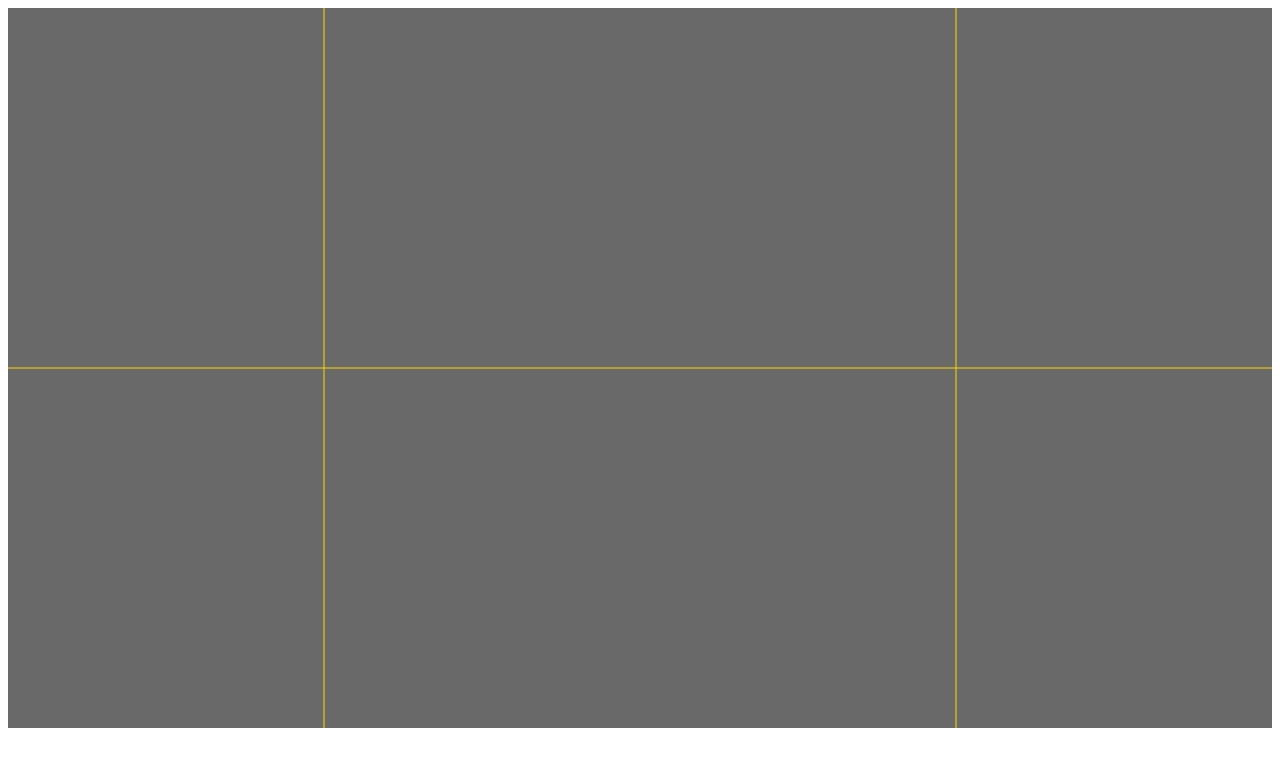
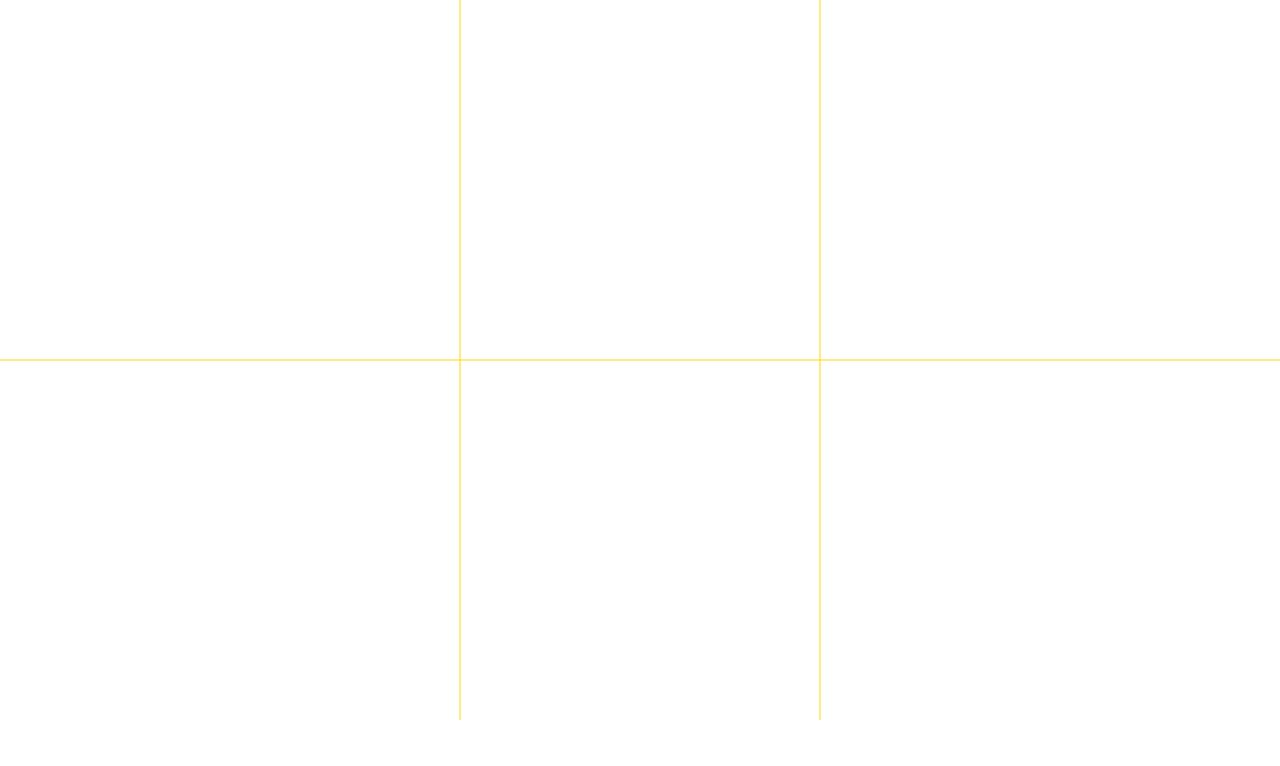
Before and after one commit to 8810nj/motiongraphic-logo, a website with bundled scripts: page index.html in a window 1280 px wide. Built offline with nearby package versions, Linux system fonts and the light colour scheme.

Commit message:
On branch develop Your branch is up to date with 'origin/develop'.
Changes to be committed:
      modified:   index.html
      modified:   src/index.js
      modified:   src/modules/MotionGraphicLogo/index.mjs

```diff
--- a/index.html
+++ b/index.html
@@ -4,6 +4,11 @@
     <meta charset="UTF-8">
     <meta name="viewport" content="width=device-width, initial-scale=1.0">
     <title>Portfolio Motion Graphic</title>
+    <style>
+      body {
+        margin: 0;
+      }
+    </style>
 </head>
 <body>
     <!-- <div class="main-visual"> -->
--- a/src/index.js
+++ b/src/index.js
@@ -5,8 +5,8 @@ const logo = new mgLogo('js__motiongraphic-logo',
   {
     canvasWidth: '100%',
     canvasHeight: '90vh',
-    canvasBgColor: '#696969'
+    //canvasBgColor: '#696969'
   }
 );
 
-logo.strokeGrid();
+logo.strokeGrid('gold');
--- a/src/modules/MotionGraphicLogo/index.mjs
+++ b/src/modules/MotionGraphicLogo/index.mjs
@@ -1,46 +1,76 @@
-class MotionLogo { constructor(canvas, conf) { this.canvas = document.getElementById(canvas);
-    this.ctx = this.canvas.getContext('2d');
+class MotionLogo {
+
+  constructor(canvas, conf) {
+    this._canvas = document.getElementById(canvas);
+    this._ctx = this._canvas.getContext('2d');
     this.init(conf);
   }
 
   init(conf) {
-    /* レティナ対応処理!?
-    * const ratio = window.devicePixelRatio;
-    **/
-    const canvas = this.canvas;
-    const viewBox = () => {
-      this.width = conf.canvasWidth || '100%';
-      this.height = conf.canvasHeight || '100%';
+    const ratio = window.devicePixelRatio;  // レティナディスプレイ等対応
+    const canvas = this._canvas;
+    //const viewBox = {}
 
-      canvas.style.width = this.width;
-      canvas.style.height = this.height;
+    canvas.style.width = conf.canvasWidth || '100%';
+    canvas.style.height = conf.canvasHeight || '100%';
+    canvas.style.backgroundColor = conf.canvasBgColor || '#FFF';
+    canvas.width = canvas.clientWidth;
+    canvas.height = canvas.clientHeight;
+  }
 
-      canvas.width = canvas.clientWidth;
-      canvas.height = canvas.clientHeight;
+  getPosition() {
+    // Consider Method Chain !!?
+    const canvas = this._canvas;
+    return {
+      center(axis) {
+        let result;
+        switch(axis) {
+          case 'x':
+            result = Math.round(canvas.width / 2);
+            break;
+          case 'y':
+            result = Math.round(canvas.height / 2);
+            break;
+        }
+        return result;
+      },
+      verticalInterval(rate = 0.25) {
+        if(canvas.width / canvas.height >= 1) {
+          return canvas.height * rate;
+        } else {
+          return canvas.width * rate;
+        }
+      }
+    }
+  }
 
-      //console.log('viewBox Width', this.width);
-      //console.log('viewBox Height', this.height);
+  strokeGrid(color) {
+    const canvas = this._canvas;
+    const ctx = this._ctx;
+    const position = {
+      cx: this.getPosition().center('x'),
+      cy: this.getPosition().center('y'),
+      //offset: this.getPosition().center('x') - this.getPosition().verticalInterval()
+      offset: this.getPosition().verticalInterval()
     }
 
-    viewBox();
-    canvas.style.backgroundColor = conf.canvasBgColor || '#FFF';
-  }
-
-  strokeGrid() {
-    const canvas = this.canvas;
-    const ctx = this.ctx;
-
+    console.log(position);
     ctx.beginPath();
-    ctx.strokeStyle = 'gold';
-    ctx.moveTo((canvas.width * 0.25), canvas.height);
-    ctx.lineTo((canvas.width * 0.25), 0);
-    ctx.moveTo((canvas.width * 0.75), canvas.height);
-    ctx.lineTo((canvas.width * 0.75), 0);
-    ctx.moveTo(0, (canvas.height * 0.5));
-    ctx.lineTo(canvas.width, (canvas.height * 0.5));
+    ctx.strokeStyle = color;
+    // Vertical(L) Line
+    ctx.moveTo(position.cx - position.offset, canvas.height);
+    ctx.lineTo(position.cx - position.offset, 0);
+    // Vertical(R) Line
+    ctx.moveTo(position.cx + position.offset, canvas.height);
+    ctx.lineTo(position.cx + position.offset, 0);
+    // horizon Line
+    ctx.moveTo(0, position.cy);
+    ctx.lineTo(canvas.width, position.cy);
+    // Inclined Line
+    //
+    //
     ctx.stroke();
 
-    //console.log(canvas.width * 0.75);
   }
 
 
```
